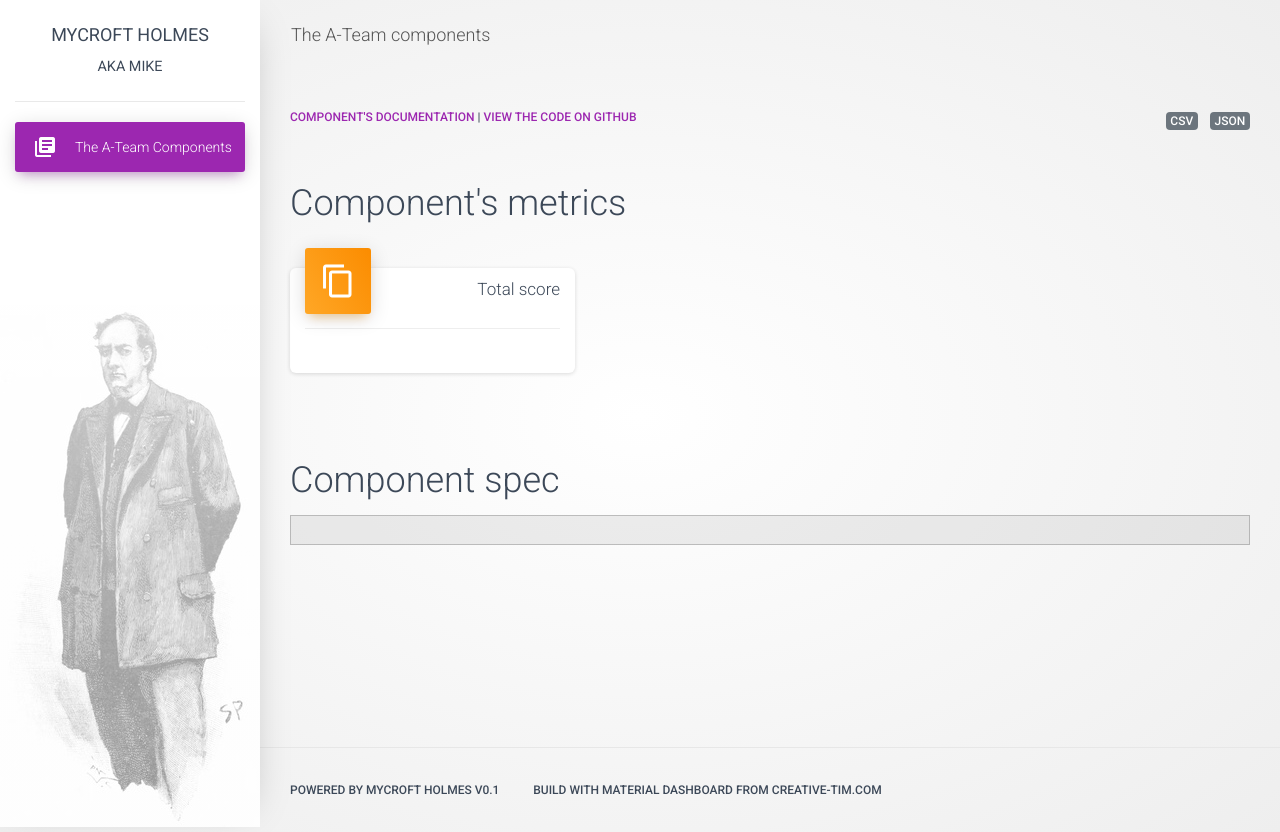
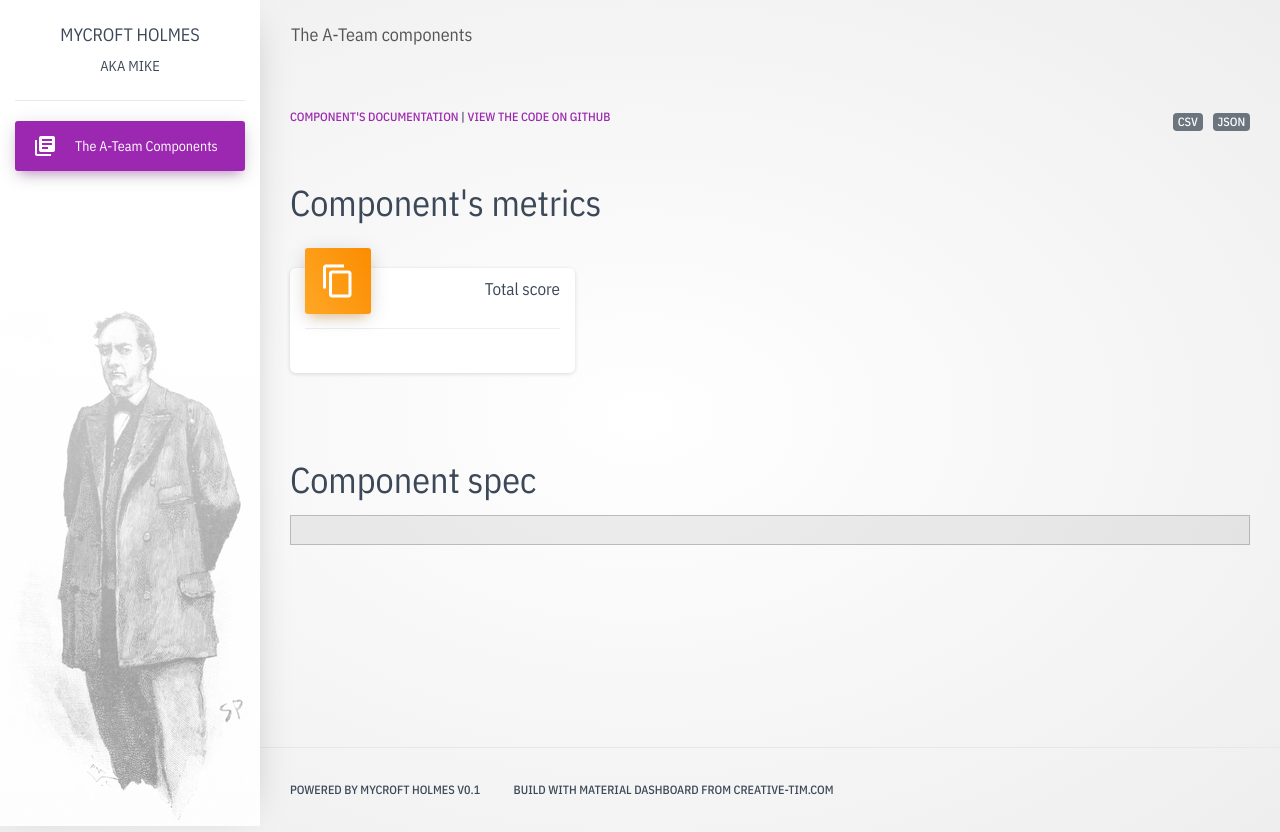
Before and after one commit to Wikia/Mike, a Flask app: template mycroft_holmes/app/blueprints/dashboard/templates/feature.html in a window 1280 px wide. Run offline with Flask 2, Linux system fonts and the light colour scheme; the template is opened without the code that fills it, so the values that code supplies are empty; parts of the project's set-up code (start-up, migrations or seed data) failed here and were passed over; some libraries are stand-ins or nearby versions.

Commit message:
UI: use IBM Plex font family

```diff
--- a/mycroft_holmes/app/blueprints/dashboard/templates/_main.html
+++ b/mycroft_holmes/app/blueprints/dashboard/templates/_main.html
@@ -3,13 +3,12 @@
 
 <head>
   <meta charset="utf-8" />
-  <link rel="apple-touch-icon" sizes="76x76" href="{{ url_for('static', filename='img/apple-icon.png') }}">
   <link rel="icon" type="image/png" href="{{ url_for('static', filename='img/favicon.png') }}">
   <meta http-equiv="X-UA-Compatible" content="IE=edge,chrome=1" />
   <title>{% block title %}{% endblock %} | Mike</title>
   <meta content='width=device-width, initial-scale=1.0, maximum-scale=1.0, user-scalable=0, shrink-to-fit=no' name='viewport' />
   <!--     Fonts and icons     -->
-  <link rel="stylesheet" type="text/css" href="https://fonts.googleapis.com/css?family=Roboto:300,400,500,700|Roboto+Slab:400,700|IBM+Plex+Mono|Material+Icons" />
+  <link rel="stylesheet" type="text/css" href="https://fonts.googleapis.com/css?family=IBM+Plex+Sans+Condensed:400,500|IBM+Plex+Mono|Material+Icons" />
   <link rel="stylesheet" href="https://maxcdn.bootstrapcdn.com/font-awesome/latest/css/font-awesome.min.css">
   <!-- CSS Files -->
   <link href="{{ url_for('static', filename='css/material-dashboard.min.css') }}" rel="stylesheet" />
--- a/mycroft_holmes/app/static/css/mike.css
+++ b/mycroft_holmes/app/static/css/mike.css
@@ -1,3 +1,14 @@
+.h1, .h2, .h3, .h4, body, h1, h2, h3, h4, h5, h6 {
+    font-family:"IBM PLex Sans Condensed",Helvetica,Arial,sans-serif;
+}
+
+h1,
+h3.card-title,
+.metric-value {
+    font-family: "IBM PLex Mono";
+    letter-spacing: -.075em;
+}
+
 body {
     /* Permalink - use to edit and share this gradient: http://colorzilla.com/gradient-editor/#eeeeee+0,aaaaaa+100,7db9e8+100 */
     background: #eeeeee; /* Old browsers */
@@ -28,13 +39,6 @@ body {
 
 .spacer {
     margin-top: 50px;
-}
-
-h1,
-h3.card-title,
-.metric-value {
-    font-family: "Roboto Slab";
-    letter-spacing: -1px;
 }
 
 .metric-value {
```
